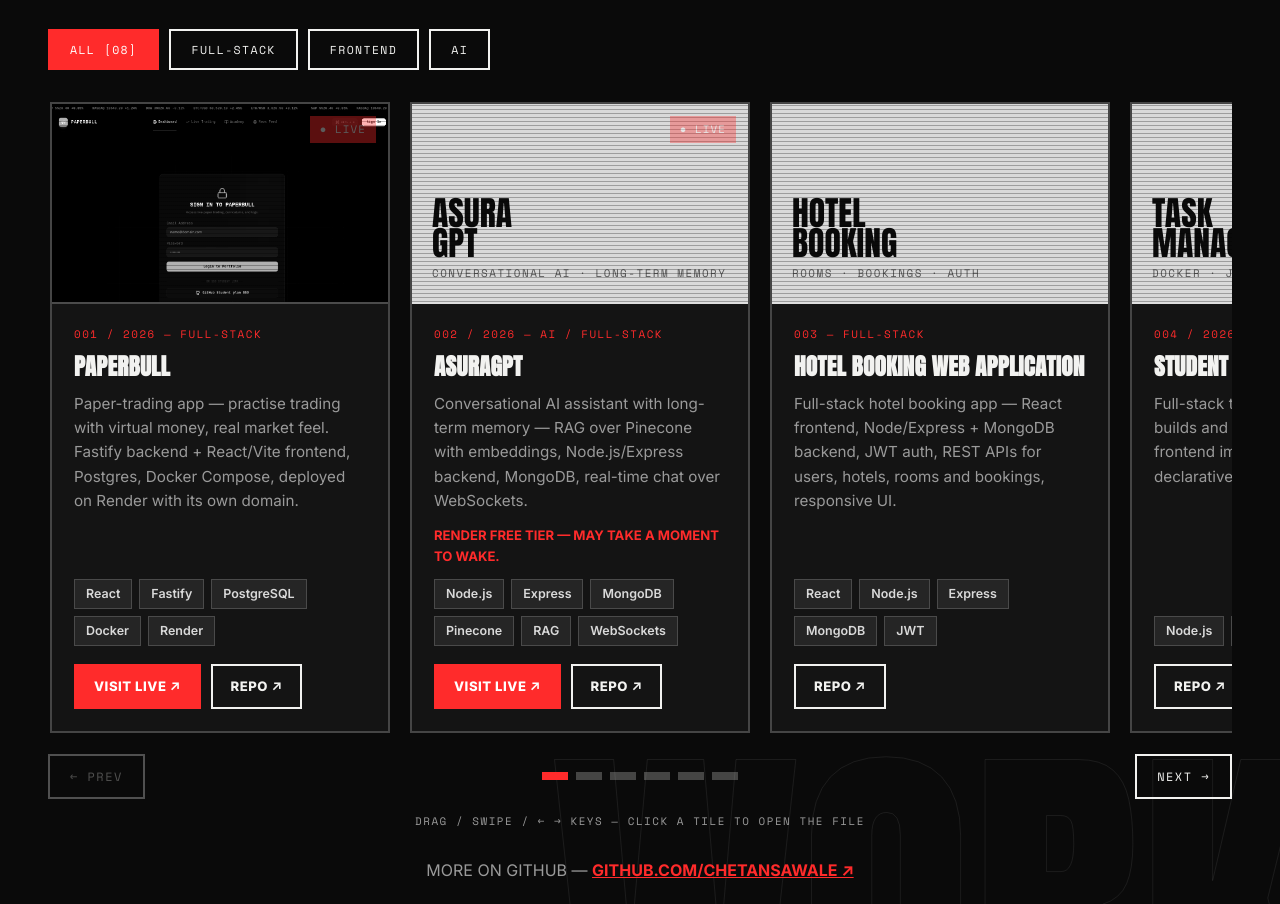
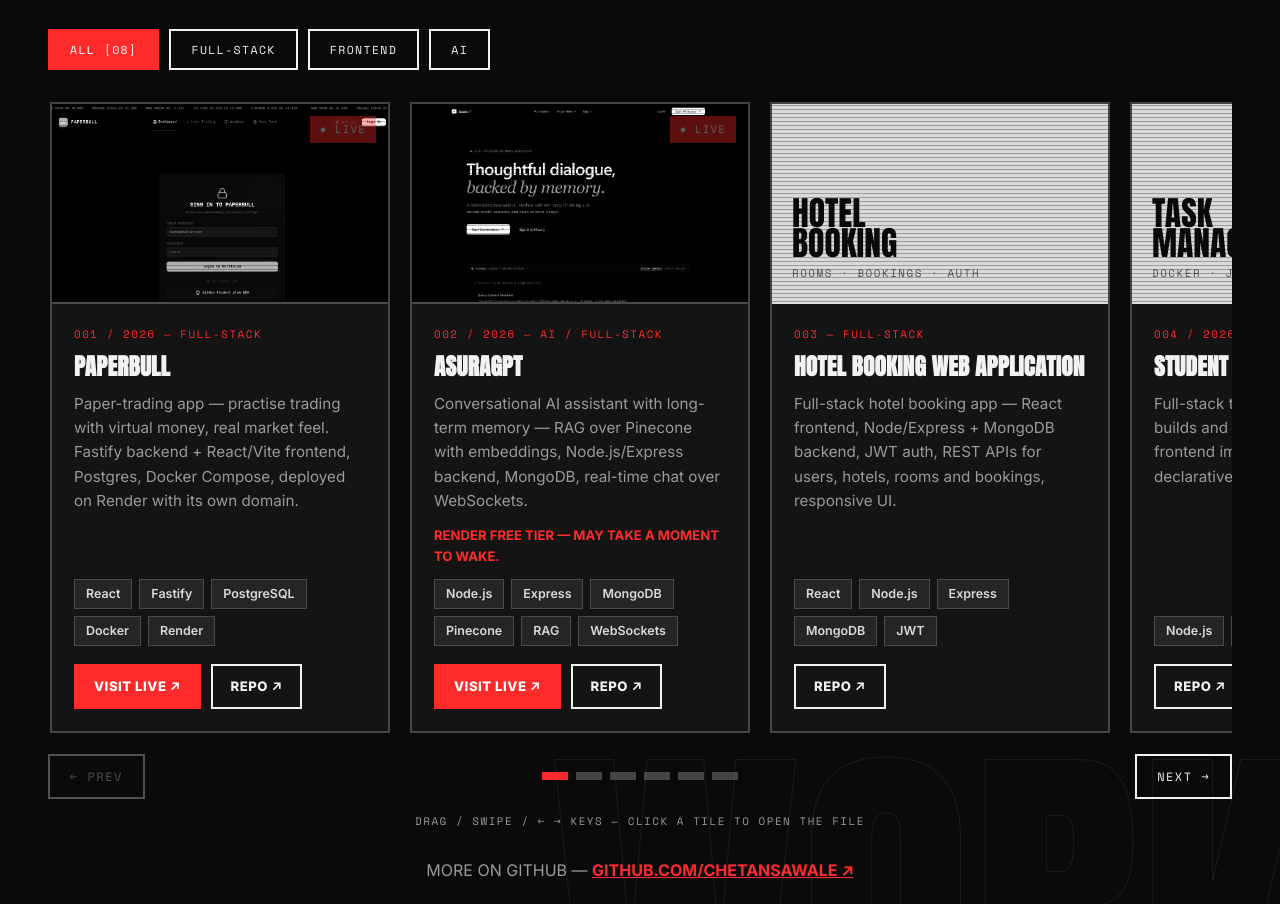
Before and after one commit to ChetanSawale/web-dev-portfolio, a plain HTML site: page index.html in a window 1280 px wide. Shown: the part 2367-3271 px from the top of the page. Drawn offline with nearby package versions, Linux system fonts and the light colour scheme; animation ran at ten frames a second.

Commit message:
Use AsuraGPT screenshot as the project tile image

```diff
--- a/index.html
+++ b/index.html
@@ -162,7 +162,7 @@
           </article>
 
           <article class="project" data-cat="ai fullstack" data-num="002" data-year="2026" tabindex="0" role="button" aria-label="Open AsuraGPT details">
-            <div class="project-media project-media-type"><span class="media-big">ASURA<br>GPT</span><span class="media-sub mono">CONVERSATIONAL AI · LONG-TERM MEMORY</span><span class="scanlines" aria-hidden="true"></span><span class="badge-live">● LIVE</span></div>
+            <div class="project-media"><img src="assets/asuragpt-preview.png" alt="AsuraGPT landing page preview" loading="lazy" draggable="false"><span class="scanlines" aria-hidden="true"></span><span class="badge-live">● LIVE</span></div>
             <div class="project-body">
               <p class="project-num mono">002 / 2026 — AI / FULL-STACK</p>
               <h3>AsuraGPT</h3>
```
